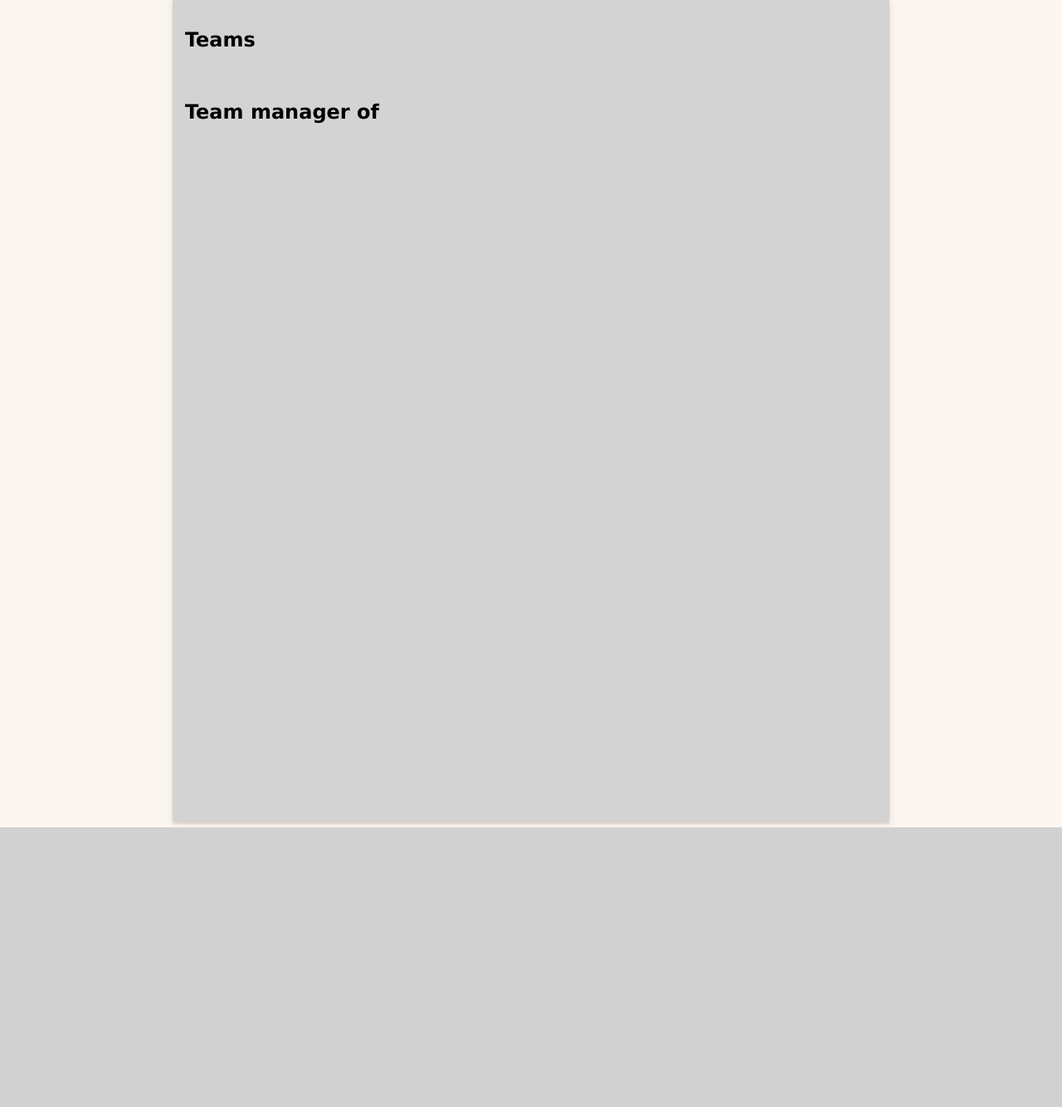
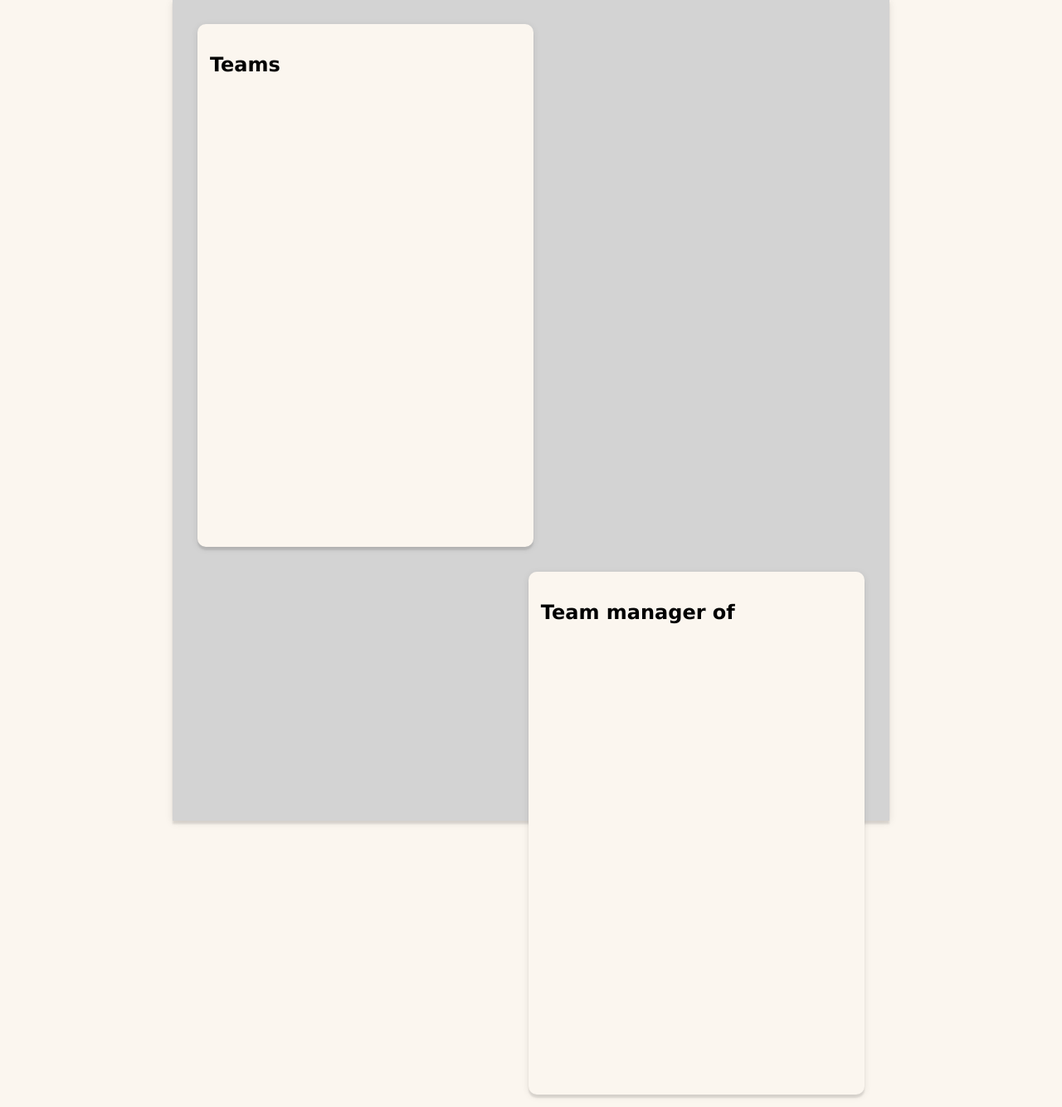
Before and after one commit to EdoardoLuciani/sportSquads, a Django app: page /account in a window 1280 px wide. Shown: the part 327-1661 px from the top of the page at 83% size. Before the commit the page ends 1324 px from the top, so only its background shows below. Run offline with Django 4.2, Linux system fonts and the light colour scheme; the visitor is signed in with stand-in values (Sample User, id 1).

Commit message:
account info page finish up

```diff
--- a/static/css/base.css
+++ b/static/css/base.css
@@ -31,10 +31,10 @@ img.profile {
 }
 
 #username {
-	margin-top: 0;
+	margin-top: 5px;
 	text-align: center;
-	font-size: 18px;
-	text-shadow: 0.2px 0.2px 1px blue;
+	font-size: 24px;
+	text-shadow: 0.05px 0.05px 1px ;
 }
 
 
--- a/static/css/information_display.css
+++ b/static/css/information_display.css
@@ -6,3 +6,15 @@ div.info {
 	padding: 15px;
 	background-color: var(--main_colour2);
 }
+
+div.tab {
+	margin: 15px;
+	padding: 15px;
+	background-color: var(--main_colour);
+	border-radius: 10px;
+	height: 600px;
+}
+
+div.half {
+	width: 45%;
+}
--- a/templates/sportSquads/account_information.html
+++ b/templates/sportSquads/account_information.html
@@ -14,26 +14,30 @@
 	<p id="username" style="font-size:12px;">{{ user_info.user.email }}</p>
 {% endblock %}
 {% block bottom_block %}
-	<div class="tab half">
+	<div class="tab half left shadow">
 		<h2>Teams</h2>
 		<br>
-		{% if user.teams %}
+		{% if user_info.teamusermembership_set %}
 		<ul>
-			{% for team in teams %}
-				<li>team <a href="">></a></li>
+			{% for team_user_relation in user_info.teamusermembership_set.all %}
+				{% if team_user_relation.manager != team_user_relation.user %}
+					<li>{{ team_user_relation.team }} - {{ team_user_relation.role }} <a href="{% url 'show_team' team_user_relation.team.name_slug %}">></a></li>
+				{% endif %}
 			{% endfor %}
 		</ul>
 		{% endif %}
 
 	</div>
 
-	<div class="tab half">
+	<div class="tab half right shadow">
 		<h2>Team manager of</h2>
 		<br>
-		{% if user.owned_teams %}
+		{% if user_info.teamusermembership_set %}
 		<ul>
-			{% for team in owned_teams %}
-				<li>team <a href="">></a></li>
+			{% for team_user_relation in user_info.teamusermembership_set.all %}
+				{% if team_user_relation.manager == team_user_relation.user %}
+					<li>{{ team_user_relation.team }} - {{ team_user_relation.role }} <a href="{% url 'show_team' team_user_relation.team.name_slug %}">></a></li>
+				{% endif %}
 			{% endfor %}
 		</ul>
 		{% endif %}
```
